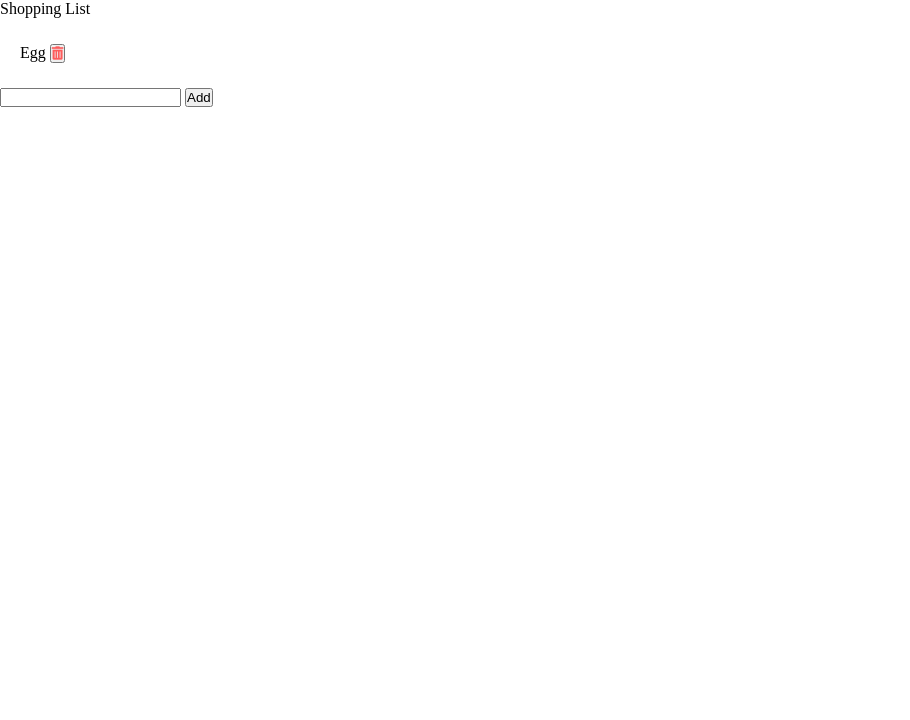
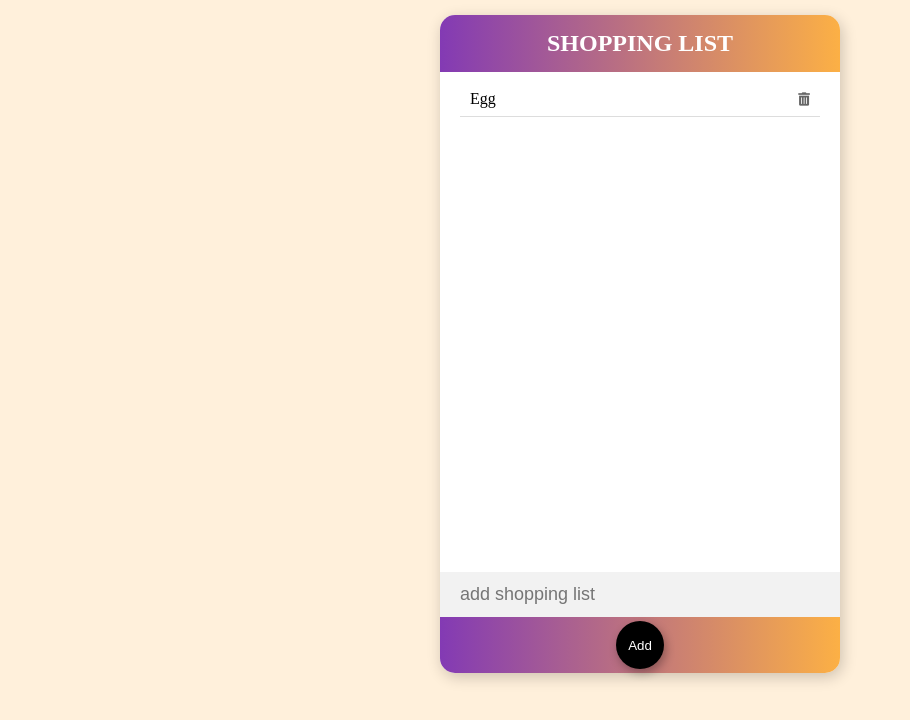
Before and after one commit to poohlikeshoney/shopping-list-app, a plain HTML site: page index.html in a window 1280 px wide. Shown: the whole page, without its empty margins (0-910 px from the left). Drawn offline with Linux system fonts and the light colour scheme; files whose address does not match are found by name.

Commit message:
static style

```diff
--- a/index.html
+++ b/index.html
@@ -12,7 +12,7 @@
 <body>
   <section class="list">
     <header class="header">
-      Shopping List
+      SHOPPING LIST
     </header>
     <ul class="items">
       <li class="item__row">
@@ -22,10 +22,11 @@
             <i class="fas fa-trash-alt"></i>
           </button>
         </div>
+        <div class="item__line"></div>
       </li>
     </ul>
     <footer class="footer">
-      <input type="text" class="footer__input">
+      <input type="text" class="footer__input" placeholder="add shopping list">
       <button class="footer__button">Add</button>
     </footer>
   </section>
--- /dev/null
+++ b/style.css
@@ -0,0 +1,92 @@
+* {
+  box-sizing: border-box;
+  margin: 0;
+  padding: 0;
+}
+body {
+  text-align: center;
+  background-color: rgb(255, 240, 219);
+}
+ul {
+  list-style-type: none;
+}
+button {
+  background-color: transparent;
+  border: none;
+  outline: none;
+  cursor: pointer;
+}
+.list {
+  width: 400px;
+  margin: auto;
+  background: #fff;
+  border-radius: 15px;
+  margin-top: 15px;
+  box-shadow: 2px 4px 15px rgba(0, 0, 0, 0.2);
+}
+.header {
+  font-size: 24px;
+  padding: 15px;
+  background: linear-gradient(
+    90deg,
+    rgba(131, 58, 180, 1) 0%,
+    rgba(252, 176, 69, 1) 100%
+  );
+  color: #fff;
+  font-weight: bold;
+  border-radius: 15px 15px 0 0;
+}
+.footer {
+  background: linear-gradient(
+    90deg,
+    rgba(131, 58, 180, 1) 0%,
+    rgba(252, 176, 69, 1) 100%
+  );
+  border-radius: 0 0 15px 15px;
+}
+.items {
+  height: 500px;
+  overflow-y: auto;
+  padding: 10px 0;
+}
+.item {
+  display: flex;
+  justify-content: space-between;
+  padding: 8px 30px;
+}
+.item__line {
+  width: 90%;
+  height: 1px;
+  background-color: #ddd;
+  margin: auto;
+}
+.item__delete {
+  color: #666;
+  transition: all 300ms ease;
+}
+.item__delete:hover {
+  color: tomato;
+  transform: scale(1.1);
+}
+.footer__input {
+  height: 45px;
+  width: 100%;
+  outline: none;
+  border: none;
+  font-size: 18px;
+  padding: 20px;
+  background: #f2f2f2;
+}
+.footer__button {
+  width: 48px;
+  height: 48px;
+  margin: 4px;
+  border-radius: 50%;
+  background-color: black;
+  color: #fff;
+  transition: all 300ms ease-in-out;
+  box-shadow: 2px 4px 10px 0 rgba(0, 0, 0, 0.3);
+}
+.footer__button:hover {
+  transform: translateY(-10px);
+}
```
